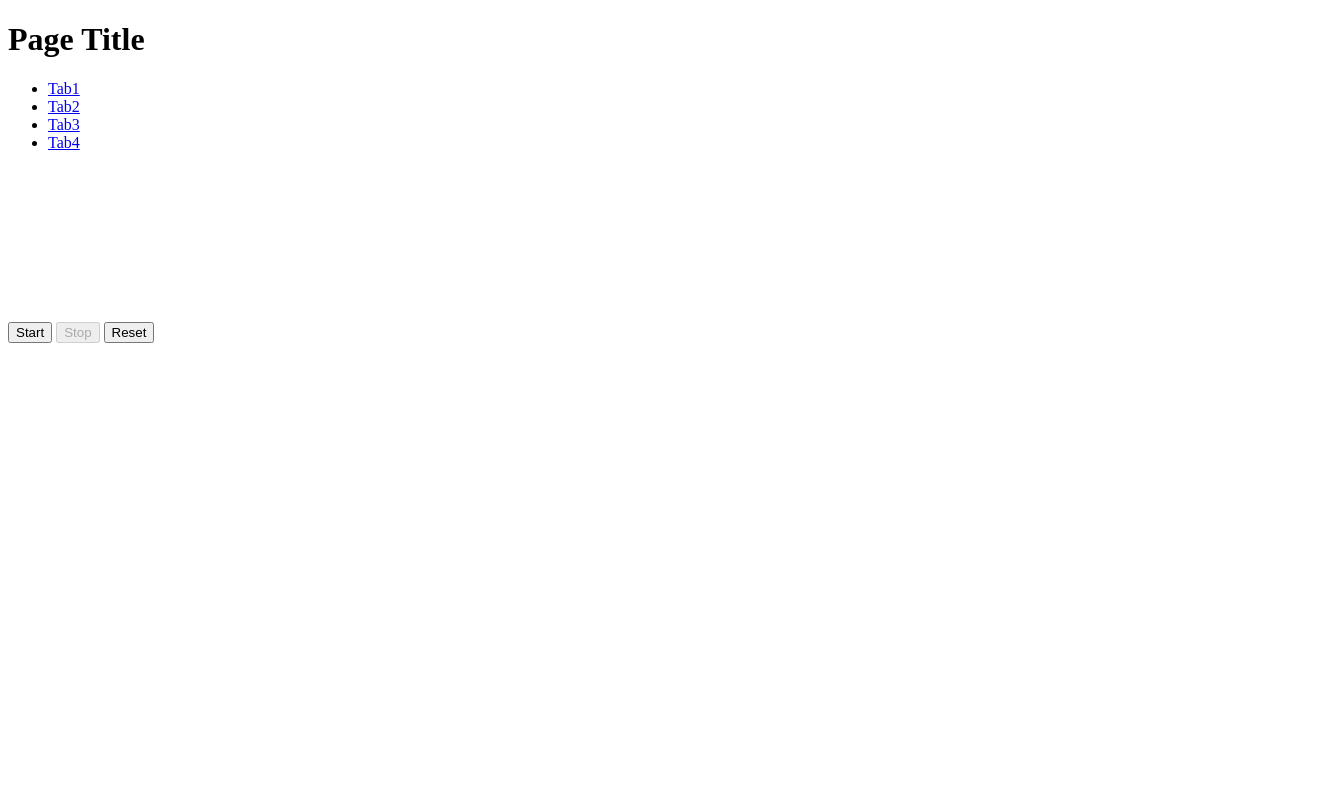
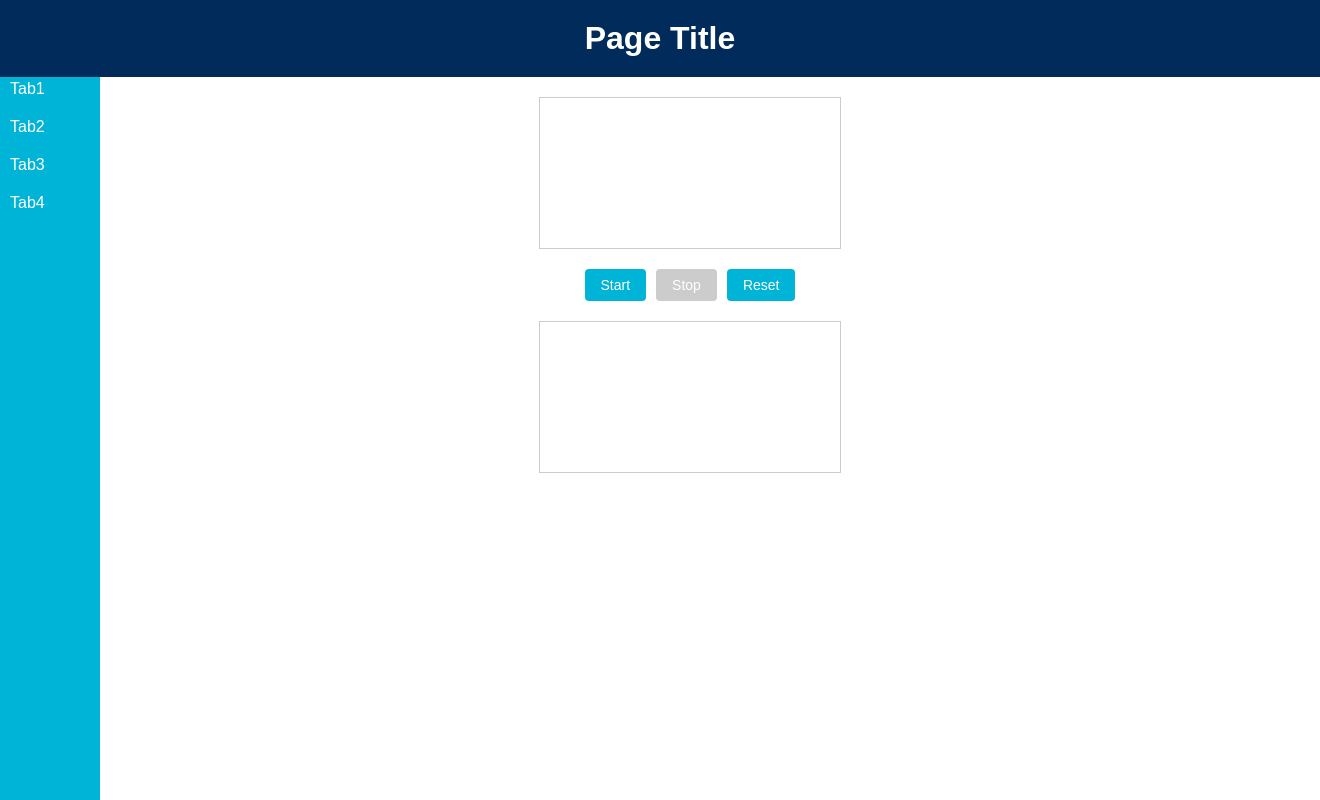
Before and after one commit to tetsutooo/ofc_models, a plain HTML site: page index.html in a window 1280 px wide. Shown: the whole page, 1320 px wide, since content can reach past the window. Drawn offline with Linux system fonts and the light colour scheme.

Commit message:
Update styles.css

```diff
--- a/styles.css
+++ b/styles.css
@@ -1,124 +1,90 @@
-import init, { Gol } from './pkg/game_of_life.js';
-
-let animationId = null;
-let gol = null;
-
-// Line graph settings
-const GRAPH_WIDTH = 800;
-const GRAPH_HEIGHT = 200;
-const PADDING = 40;
-
-function drawLineGraph(data) {
-    const canvas = document.getElementById('line-canvas');
-    const ctx = canvas.getContext('2d');
-
-    // Set canvas size
-    canvas.width = GRAPH_WIDTH;
-    canvas.height = GRAPH_HEIGHT;
-
-    // Clear canvas
-    ctx.fillStyle = 'white';
-    ctx.fillRect(0, 0, GRAPH_WIDTH, GRAPH_HEIGHT);
-
-    // Draw axis
-    ctx.beginPath();
-    ctx.strokeStyle = '#666';
-    ctx.moveTo(PADDING, PADDING);
-    ctx.lineTo(PADDING, GRAPH_HEIGHT - PADDING);
-    ctx.lineTo(GRAPH_WIDTH - PADDING, GRAPH_HEIGHT - PADDING);
-    ctx.stroke();
-
-    // Draw data points
-    if (data && data.length > 0) {
-        const xScale = (GRAPH_WIDTH - 2 * PADDING) / data.length;
-        const yScale = (GRAPH_HEIGHT - 2 * PADDING);
-
-        ctx.beginPath();
-        ctx.strokeStyle = '#00B4D8';
-        ctx.lineWidth = 2;
-
-        for (let i = 0; i < data.length; i++) {
-            const x = PADDING + i * xScale;
-            const y = GRAPH_HEIGHT - PADDING - (data[i].value * yScale);
-
-            if (i === 0) {
-                ctx.moveTo(x, y);
-            } else {
-                ctx.lineTo(x, y);
-            }
-        }
-        ctx.stroke();
-    }
+body {
+    margin: 0;
+    padding: 0;
+    font-family: Arial, sans-serif;
 }
 
-async function initGame() {
-    await init();
-
-    const canvas = document.getElementById('game-canvas');
-    const ctx = canvas.getContext('2d');
-
-    // Set canvas size
-    canvas.width = 800;
-    canvas.height = 400;
-
-    // Initialize game
-    gol = new Gol(canvas.width, canvas.height);
-
-    // Draw initial state
-    gol.display(ctx);
-
-    // Initialize line graph
-    const middleRow = Math.floor(gol.rows / 2);
-    const lineData = Array.from(gol.get_horizontal_line_data(middleRow));
-    drawLineGraph(lineData);
+header {
+    background-color: #002B5B;
+    color: white;
+    padding: 20px;
+    text-align: center;
+    width: 100%;
+    position: relative;
+    z-index: 1;
 }
 
-function animate() {
-    const canvas = document.getElementById('game-canvas');
-    const ctx = canvas.getContext('2d');
-
-    gol.generate();
-    gol.display(ctx);
-
-    // Update line graph
-    const middleRow = Math.floor(gol.rows / 2);
-    const lineData = Array.from(gol.get_horizontal_line_data(middleRow));
-    drawLineGraph(lineData);
-
-    animationId = requestAnimationFrame(animate);
+header h1 {
+    margin: 0;
 }
 
-// Event listeners
-document.getElementById('start-btn').addEventListener('click', () => {
-    if (!animationId) {
-        animate();
-        document.getElementById('start-btn').disabled = true;
-        document.getElementById('stop-btn').disabled = false;
-    }
-});
+.sidebar {
+    background-color: #00B4D8;
+    width: 100px;
+    height: 100vh;
+    position: fixed;
+    top: 0;
+    left: 0;
+    padding-top: 70px;
+}
 
-document.getElementById('stop-btn').addEventListener('click', () => {
-    if (animationId) {
-        cancelAnimationFrame(animationId);
-        animationId = null;
-        document.getElementById('start-btn').disabled = false;
-        document.getElementById('stop-btn').disabled = true;
-    }
-});
+.sidebar ul {
+    list-style: none;
+    padding: 0;
+    margin: 0;
+}
 
-document.getElementById('reset-btn').addEventListener('click', () => {
-    if (gol) {
-        gol.init();
-        const canvas = document.getElementById('game-canvas');
-        const ctx = canvas.getContext('2d');
-        gol.display(ctx);
+.sidebar li {
+    padding: 10px;
+}
 
-        // Reset line graph
-        const middleRow = Math.floor(gol.rows / 2);
-        const lineData = Array.from(gol.get_horizontal_line_data(middleRow));
-        drawLineGraph(lineData);
-    }
-});
+.sidebar a {
+    color: white;
+    text-decoration: none;
+    display: block;
+}
 
-// Initialize the game when the page loads
-window.addEventListener('load', initGame);
+.sidebar a:hover {
+    text-decoration: underline;
+}
+
+main {
+    margin-left: 100px;
+    padding: 20px;
+}
+
+.content-center {
+    display: flex;
+    flex-direction: column;
+    align-items: center;
+    gap: 20px;
+}
+
+#game-canvas, #line-canvas {
+    border: 1px solid #ccc;
+    background: white;
+}
+
+.controls {
+    display: flex;
+    gap: 10px;
+}
+
+button {
+    padding: 8px 16px;
+    font-size: 14px;
+    cursor: pointer;
+    background-color: #00B4D8;
+    color: white;
+    border: none;
+    border-radius: 4px;
+}
+
+button:hover {
+    background-color: #0096b4;
+}
+
+button:disabled {
+    background-color: #ccc;
+    cursor: not-allowed;
+}
```
